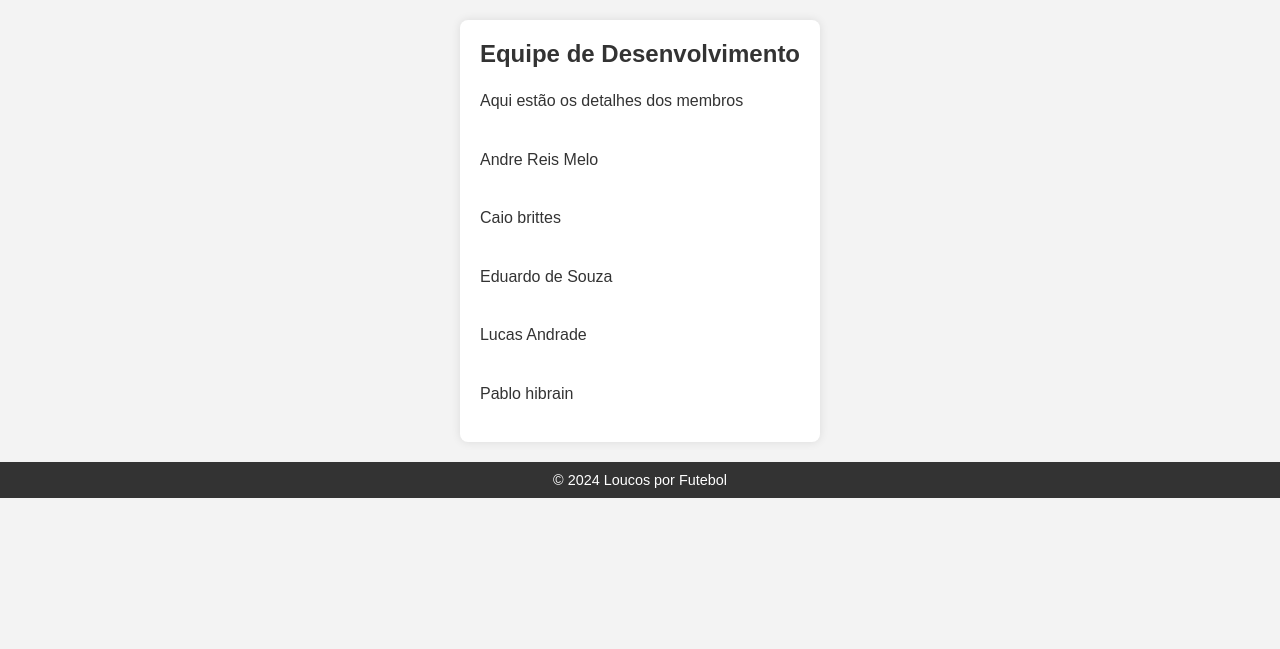
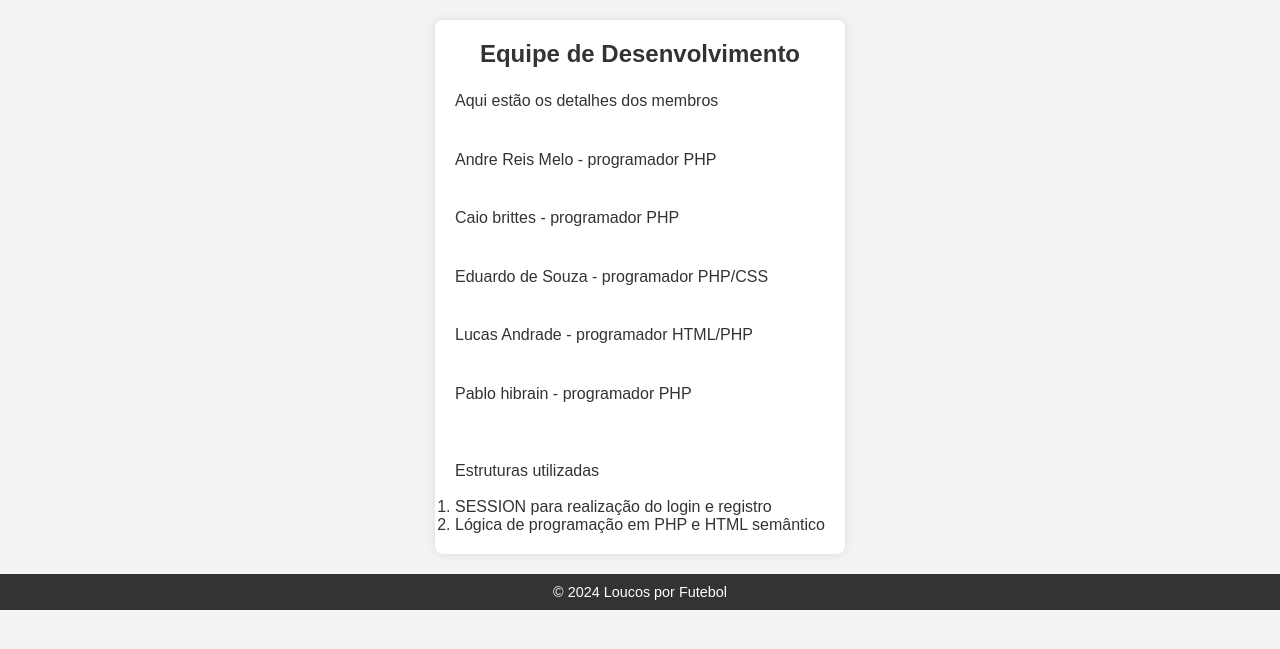
Before and after one commit to AndreReiis/faculdade, a PHP site: page /sobre.php in a window 1280 px wide. Shown: the part 115-764 px from the top of the page. Run offline with PHP 8.4, Linux system fonts and the light colour scheme.

Commit message:
adicionei equipe de dev

```diff
--- a/site/sobre.php
+++ b/site/sobre.php
@@ -19,12 +19,15 @@
 </nav>
 <main>
     <h2>Equipe de Desenvolvimento</h2>
-    <p>Aqui estão os detalhes dos membros</p><br>
-    <p>Andre Reis Melo</p> <br>
-    <p>Caio brittes</p> <br>
-    <p>Eduardo de Souza</p> <br>
-    <p>Lucas Andrade</p> <br>
-    <p>Pablo hibrain</p>
+    <p>Aqui estão os detalhes dos membros </p><br>
+    <p>Andre Reis Melo - programador PHP </p> <br>
+    <p>Caio brittes - programador PHP </p> <br>
+    <p>Eduardo de Souza - programador PHP/CSS  </p> <br>
+    <p>Lucas Andrade - programador HTML/PHP  </p> <br>
+    <p>Pablo hibrain - programador PHP </p> <br> <br>
+    <p>Estruturas utilizadas</p>
+    <ol><li> SESSION  para realização do login e registro </li>
+    <li>Lógica de programação em PHP e HTML semântico </li></ol>
 
 </main>
 <footer>
```
